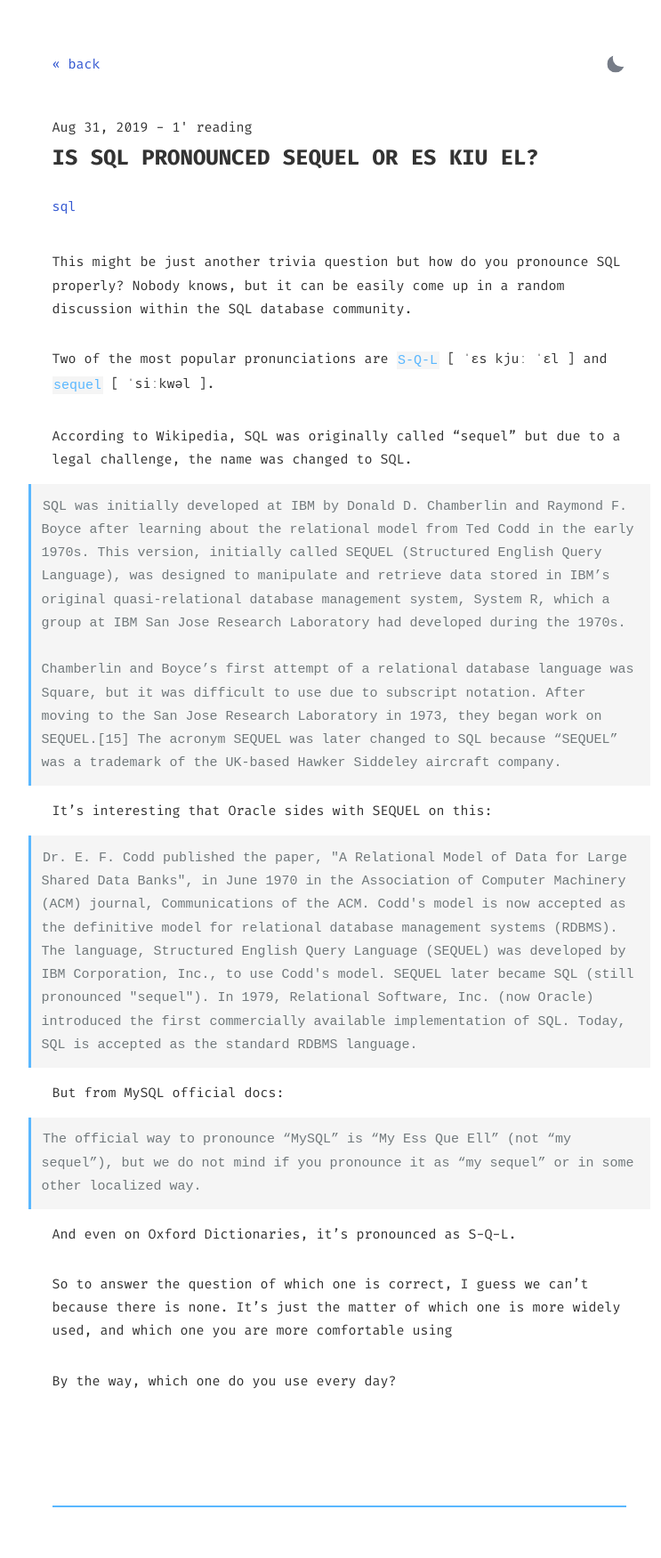
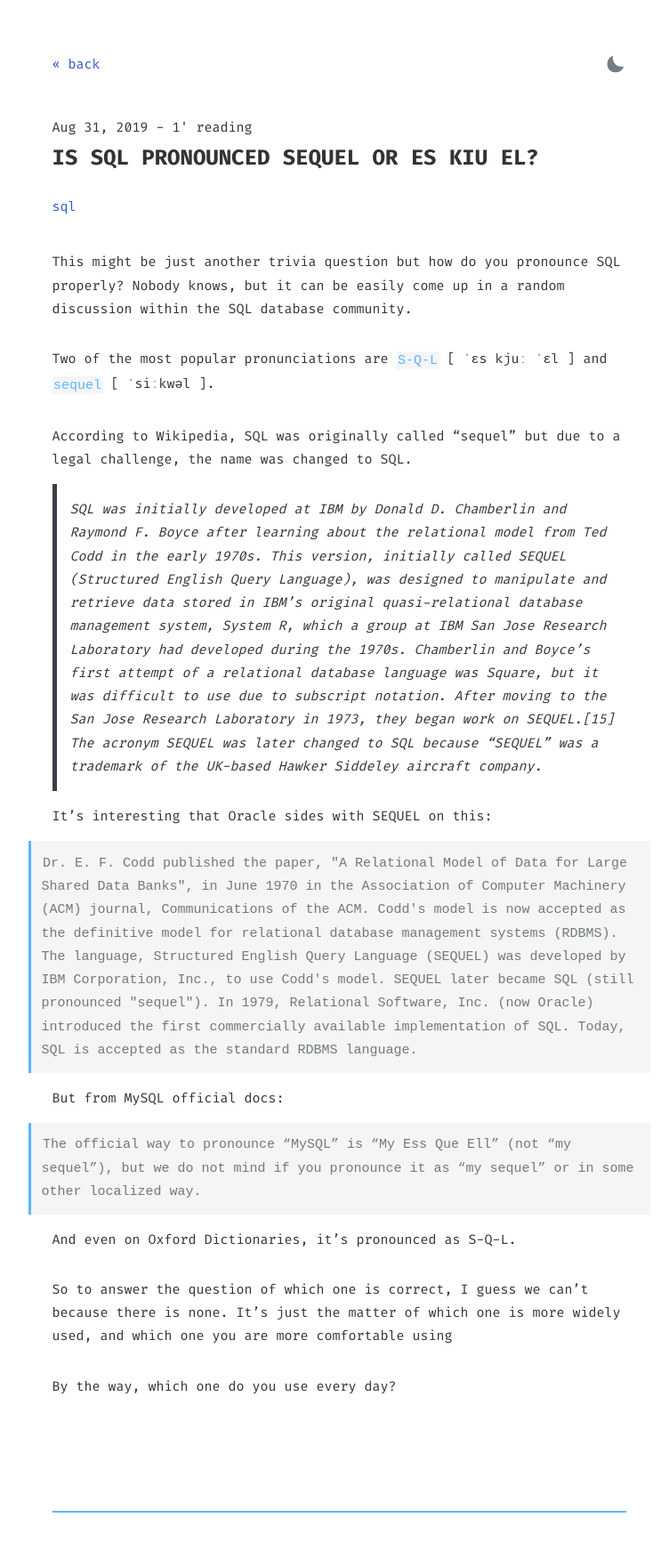
Before and after one commit to ntvpz/sql, a Jekyll site: the page built from _posts/2019-08-31-how-is-sql-pronounced.md, in a window 1280 px wide. Shown: the whole page at 89% size, without its empty margins (259-1002 px from the left). Built offline with Jekyll 4.4.1, drawn with Linux system fonts in a browser that asks for light colours.

Commit message:
no message

````diff
--- a/_posts/2019-08-31-how-is-sql-pronounced.md
+++ b/_posts/2019-08-31-how-is-sql-pronounced.md
@@ -14,11 +14,10 @@ Two of the most popular pronunciations are `S-Q-L` [ ˈɛs kjuː ˈɛl ] and `se
 
 According to Wikipedia, SQL was originally called "sequel" but due to a legal challenge, the name was changed to SQL.
 
-```
-SQL was initially developed at IBM by Donald D. Chamberlin and Raymond F. Boyce after learning about the relational model from Ted Codd in the early 1970s. This version, initially called SEQUEL (Structured English Query Language), was designed to manipulate and retrieve data stored in IBM’s original quasi-relational database management system, System R, which a group at IBM San Jose Research Laboratory had developed during the 1970s.
 
-Chamberlin and Boyce’s first attempt of a relational database language was Square, but it was difficult to use due to subscript notation. After moving to the San Jose Research Laboratory in 1973, they began work on SEQUEL.[15] The acronym SEQUEL was later changed to SQL because “SEQUEL” was a trademark of the UK-based Hawker Siddeley aircraft company.
-```
+> SQL was initially developed at IBM by Donald D. Chamberlin and Raymond F. Boyce after learning about the relational model from Ted Codd in the early 1970s. This version, initially called SEQUEL (Structured English Query Language), was designed to manipulate and retrieve data stored in IBM’s original quasi-relational database management system, System R, which a group at IBM San Jose Research Laboratory had developed during the 1970s.
+> Chamberlin and Boyce’s first attempt of a relational database language was Square, but it was difficult to use due to subscript notation. After moving to the San Jose Research Laboratory in 1973, they began work on SEQUEL.[15] The acronym SEQUEL was later changed to SQL because “SEQUEL” was a trademark of the UK-based Hawker Siddeley aircraft company.
+
 
 It's interesting that Oracle sides with SEQUEL on this:
 
````
